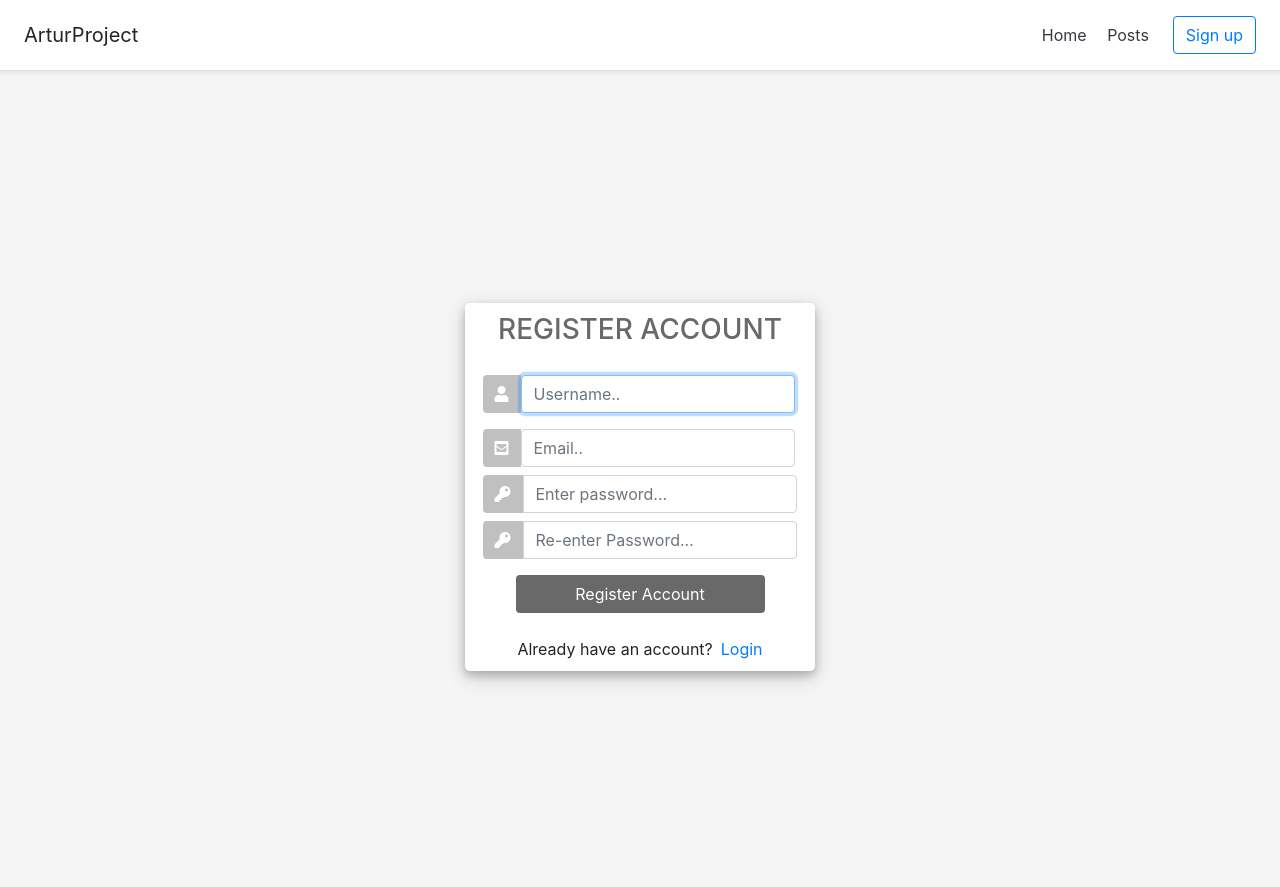
After one commit to arturha4/Sber, a Django app: page /registration in a window 1280 px wide. The commit adds this page. Run offline with Django 3.2, Linux system fonts and the light colour scheme; some libraries are stand-ins or nearby versions.

Commit message:
29.10.2020: -new design -login and registr page -new database model and admin panel can check users

```diff
--- a/Sber/settings.py
+++ b/Sber/settings.py
@@ -106,7 +106,7 @@ AUTH_PASSWORD_VALIDATORS = [
 # Internationalization
 # https://docs.djangoproject.com/en/3.1/topics/i18n/
 
-LANGUAGE_CODE = 'ru-ru'
+LANGUAGE_CODE = 'ru'
 
 TIME_ZONE = 'Asia/Yekaterinburg'
 
--- a/Sber/urls.py
+++ b/Sber/urls.py
@@ -18,5 +18,5 @@ from django.urls import path,include
 
 urlpatterns = [
     path('admin/', admin.site.urls),
-    path('homepage/',include('reg.urls'))
+    path('',include('reg.urls'))
 ]
--- a/reg/admin.py
+++ b/reg/admin.py
@@ -1,4 +1,5 @@
 from django.contrib import admin
 from .models import Post
 
+
 admin.site.register(Post)
--- /dev/null
+++ b/reg/forms.py
@@ -0,0 +1,9 @@
+from django import forms
+from django.contrib.auth.models import User
+from django.contrib.auth.forms import UserCreationForm
+
+
+class CreateUserForm(UserCreationForm):
+    class Meta:
+        model=User
+        fields=['username','email','password1','password2']
--- a/reg/models.py
+++ b/reg/models.py
@@ -1,6 +1,6 @@
 from django.db import models
 from django.utils import timezone
-
+#login:aegis
 class Post(models.Model):
     title=models.CharField(max_length=150,db_index=True)
     username=models.SlugField(max_length=150,unique=True)
@@ -10,5 +10,7 @@ class Post(models.Model):
     def publish(self):
         self.date_pub=timezone.now()
         self.save()
+
+
     def __str__(self):
-        return'{}'.format(self.title)
+        return self.title
--- a/reg/templates/reg/base_blog.html
+++ b/reg/templates/reg/base_blog.html
@@ -2,53 +2,27 @@
 <html lang="en">
 <head>
     <meta charset="UTF-8">
-    <link rel="stylesheet" href="https://stackpath.bootstrapcdn.com/bootstrap/4.3.1/css/bootstrap.min.css" integrity="sha384-ggOyR0iXCbMQv3Xipma34MD+dH/1fQ784/j6cY/iJTQUOhcWr7x9JvoRxT2MZw1T" crossorigin="anonymous">
+    <link rel="stylesheet" href="https://stackpath.bootstrapcdn.com/bootstrap/4.3.1/css/bootstrap.min.css">
     <title>
         {%block title%}
-            Blog Engine
+            kek
         {%endblock  %}
     </title>
 </head>
 <body>
-<nav class="navbar navbar-expand-lg navbar-light bg-light">
-  <a class="navbar-brand" href="#">Navbar</a>
-  <button class="navbar-toggler" type="button" data-toggle="collapse" data-target="#navbarSupportedContent" aria-controls="navbarSupportedContent" aria-expanded="false" aria-label="Toggle navigation">
-    <span class="navbar-toggler-icon"></span>
-  </button>
-
-  <div class="collapse navbar-collapse" id="navbarSupportedContent">
-    <ul class="navbar-nav mr-auto">
-      <li class="nav-item active">
-        <a class="nav-link" href="#">Home <span class="sr-only">(current)</span></a>
-      </li>
-      <li class="nav-item">
-        <a class="nav-link" href="#">Link</a>
-      </li>
-      <li class="nav-item dropdown">
-        <a class="nav-link dropdown-toggle" href="#" id="navbarDropdown" role="button" data-toggle="dropdown" aria-haspopup="true" aria-expanded="false">
-          Dropdown
-        </a>
-        <div class="dropdown-menu" aria-labelledby="navbarDropdown">
-          <a class="dropdown-item" href="#">Action</a>
-          <a class="dropdown-item" href="#">Another action</a>
-          <div class="dropdown-divider"></div>
-          <a class="dropdown-item" href="#">Something else here</a>
-        </div>
-      </li>
-      <li class="nav-item">
-        <a class="nav-link disabled" href="#" tabindex="-1" aria-disabled="true">Disabled</a>
-      </li>
-    </ul>
-    <form class="form-inline my-2 my-lg-0">
-      <input class="form-control mr-sm-2" type="search" placeholder="Search" aria-label="Search">
-      <button class="btn btn-outline-success my-2 my-sm-0" type="submit">Search</button>
-    </form>
-  </div>
-</nav>
+<div class="d-flex flex-column flex-md-row align-items-center p-3 px-md-4 mb-3 bg-white border-bottom shadow-sm">
+  <h5 class="my-0 mr-md-auto font-weight-normal">ArturProject</h5>
+  <nav class="my-2 my-md-0 mr-md-3">
+    <a class="p-2 text-dark" href="/">Home</a>
+    <a class="p-2 text-dark" href="/posts">Posts</a>
+  </nav>
+  <a class="btn btn-outline-primary" href="/registration">Sign up</a>
+</div>
 
         {%block content%}
             Cumik
         {%endblock%}
 
+
 </body>
 </html>
--- /dev/null
+++ b/reg/templates/reg/registration.html
@@ -0,0 +1,143 @@
+{% extends 'reg/base_blog.html' %}
+
+
+<h3>Регистрация</h3>
+{% block content %}
+    <!DOCTYPE html>
+<html>
+
+<head>
+	<title>Login</title>
+	<link rel="stylesheet" href="https://stackpath.bootstrapcdn.com/bootstrap/4.1.3/css/bootstrap.min.css" integrity="sha384-MCw98/SFnGE8fJT3GXwEOngsV7Zt27NXFoaoApmYm81iuXoPkFOJwJ8ERdknLPMO" crossorigin="anonymous">
+	<script src="https://ajax.googleapis.com/ajax/libs/jquery/3.3.1/jquery.min.js"></script>
+	<link rel="stylesheet" href="https://use.fontawesome.com/releases/v5.6.1/css/all.css" integrity="sha384-gfdkjb5BdAXd+lj+gudLWI+BXq4IuLW5IT+brZEZsLFm++aCMlF1V92rMkPaX4PP" crossorigin="anonymous">
+
+	<style>
+		body,
+		html {
+			margin: 0;
+			padding: 0;
+			height: 100%;
+			background:	#F5F5F5 !important;
+            background-image: url('static/artProj/pexels-pixabay-355770.jpg');
+		}
+		.user_card {
+			width: 350px;
+			margin-top: auto;
+			margin-bottom: auto;
+			background: #FFFFFF;
+			position: relative;
+			display: flex;
+			justify-content: center;
+			flex-direction: column;
+			padding: 10px;
+			box-shadow: 0 4px 8px 0 rgba(0, 0, 0, 0.2), 0 6px 20px 0 rgba(0, 0, 0, 0.19);
+			-webkit-box-shadow: 0 4px 8px 0 rgba(0, 0, 0, 0.2), 0 6px 20px 0 rgba(0, 0, 0, 0.19);
+			-moz-box-shadow: 0 4px 8px 0 rgba(0, 0, 0, 0.2), 0 6px 20px 0 rgba(0, 0, 0, 0.19);
+			border-radius: 5px;
+
+		}
+
+		.form_container {
+			margin-top: 20px;
+		}
+
+		#form-title{
+			color: #696969;
+		}
+		.login_btn {
+			width: 100%;
+			background: #696969 !important;
+			color: white !important;
+		}
+		.login_btn:focus {
+			box-shadow: none !important;
+			outline: 0px !important;
+		}
+		.login_container {
+			padding: 0 2rem;
+		}
+		.input-group-text {
+			background: #C0C0C0 !important;
+			color: white !important;
+			border: 0 !important;
+			border-radius: 0.25rem 0 0 0.25rem !important;
+		}
+		.input_user,
+		.input_pass:focus {
+			box-shadow: none !important;
+			outline: 0px !important;
+		}
+
+	</style>
+
+</head>
+<body>
+	<div class="container h-100">
+		<div class="d-flex justify-content-center h-100">
+			<div class="user_card">
+				<div class="d-flex justify-content-center">
+					<h3 id="form-title">REGISTER ACCOUNT</h3>
+				</div>
+				<div class="d-flex justify-content-center form_container">
+                    {% csrf_token %}
+					<form method="POST" action="">
+						<div class="input-group mb-3">
+							<div class="input-group-append">
+								<span class="input-group-text"><i class="fas fa-user"></i></span>
+							</div>
+							<p2>{{ form.username }}</p2>
+						</div>
+						<div class="input-group mb-2">
+							<div class="input-group-append">
+								<span class="input-group-text"><i class="fas fa-envelope-square"></i></span>
+							</div>
+							<p4>{{ form.email }}</p4>
+						</div>
+						<div class="input-group mb-2">
+							<div class="input-group-append">
+								<span class="input-group-text"><i class="fas fa-key"></i></span>
+							</div>
+							{{ form.password1 }}
+						</div>
+						<div class="input-group mb-2">
+							<div class="input-group-append">
+								<span class="input-group-text"><i class="fas fa-key"></i></span>
+							</div>
+                            {{ form.password2 }}
+						</div>
+
+				   		<div class="d-flex justify-content-center mt-3 login_container">
+				 			<input class="btn login_btn" type="submit" value="Register Account">
+				   		</div>
+					</form>
+				</div>
+
+				<div class="mt-4">
+					<div class="d-flex justify-content-center links">
+						Already have an account? <a href='login' class="ml-2">Login</a>
+					</div>
+				</div>
+			</div>
+		</div>
+	</div>
+	<script>
+						/* Because i didnt set placeholder values in forms.py they will be set here using vanilla Javascript
+		//We start indexing at one because CSRF_token is considered and input field
+		 */
+
+		//Query All input fields
+		var form_fields = document.getElementsByTagName('input')
+		form_fields[1].placeholder='Username..';
+		form_fields[2].placeholder='Email..';
+		form_fields[3].placeholder='Enter password...';
+		form_fields[4].placeholder='Re-enter Password...';
+
+
+		for (var field in form_fields){
+			form_fields[field].className += ' form-control'
+		}
+	</script>
+</body>
+</html>
+{% endblock %}
--- a/reg/urls.py
+++ b/reg/urls.py
@@ -3,5 +3,7 @@ from . import views
 
 urlpatterns=[
     path('', views.start),
-    path('login/',views.reg),
+    path('posts', views.show_posts),
+    path('registration',views.registr_page),
+    path('login',views.loginn)
 ]
--- a/reg/views.py
+++ b/reg/views.py
@@ -1,9 +1,28 @@
 from django.shortcuts import render
-from django.http import HttpResponse
-from.models import Post
+from .models import Post
+from django.contrib.auth.forms import UserCreationForm
+from .forms import CreateUserForm
+
 def start(request):
     posts = ["1", "2", "3", "44"]
-    return render(request, 'reg/cards.html',context={"posts":posts})
+    return render(request, 'reg/home.html', context={"posts": posts})
+    # добавить импорт постов в бд
+def registr_page(request):
+    form=CreateUserForm()
+    if request.method=='POST':
+        form=CreateUserForm(request.POST)
+        if form.is_valid():
+            form.save( )
+    context={'form':form}
+    return render(request, 'reg/registration.html', context)
 
-def reg(request):
-    return HttpResponse('LAter...')
+
+def loginn(request):
+    context={}
+    return render(request, 'reg/login_page.html', context)
+
+
+
+def show_posts(request):
+    posts = Post.objects.all()
+    return render(request,'reg/posts.html', context={'items':posts})
```
Also changed, not shown: reg/templates/reg/cards.html (deleted, +0 -15 lines), reg/templates/reg/home.html (added, +9 -0 lines), reg/templates/reg/login_page.html (added, +128 -0 lines), reg/templates/reg/posts.html (added, +16 -0 lines), db.sqlite3.
